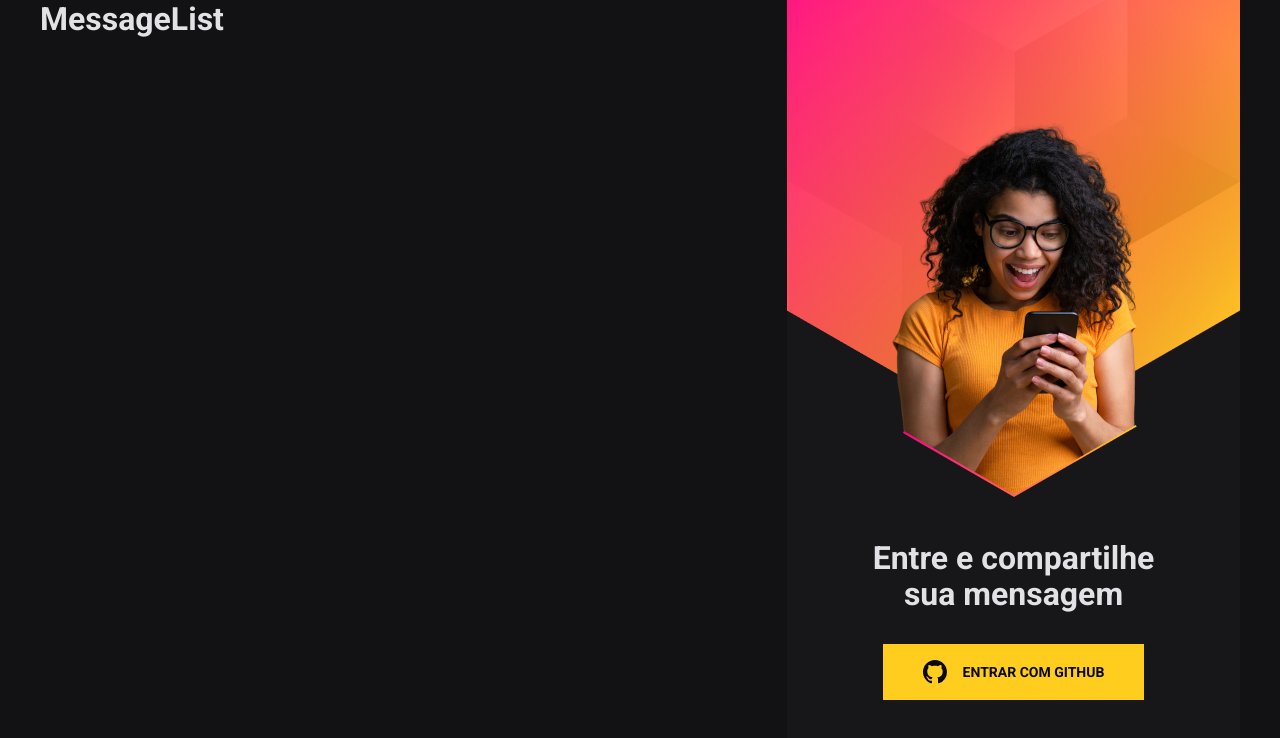
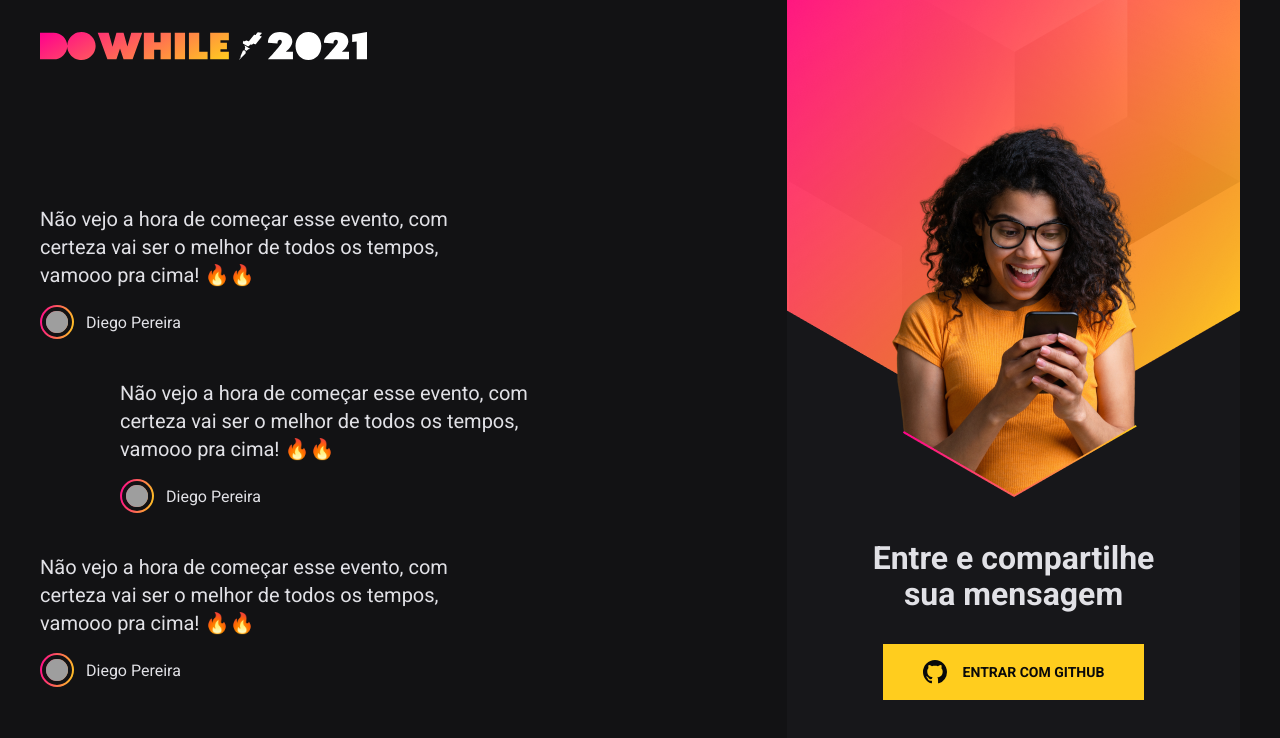
Before and after one commit to saulocr/NLW-Heat-2021, a React (Vite) app in the folder web/: page / in a window 1280 px wide. Shown: the top 738 px of the page. Built offline with nearby package versions, Linux system fonts and the light colour scheme; grey boxes are pictures that could not be loaded.

Commit message:
Prototipa MessageList e seu estilo

```diff
--- a/web/src/components/MessageList/index.tsx
+++ b/web/src/components/MessageList/index.tsx
@@ -1,5 +1,45 @@
+import styles from './styles.module.scss';
+
+import logoImg from '../../assets/logo.svg';
+
 export function MessageList () {
     return (
-        <h1>MessageList</h1>
+        <div className={styles.messageListWrapper}>
+            <img src={logoImg} alt="DoWhile 2021" />
+
+            <ul className={styles.messageList}>
+                <li className={styles.message}>
+                    <p className={styles.messageContent}>Não vejo a hora de começar esse evento, com certeza vai ser o melhor de todos os tempos, vamooo pra cima! 🔥🔥</p>
+                    <div className={styles.messageUser}>
+                        <div className={styles.userImage}>
+                            <img src="https://github.com/diego3g.png" alt="Diego Pereira"/>
+                        </div>
+                        <span>Diego Pereira</span>
+                    </div>
+                </li>
+
+                <li className={styles.message}>
+                    <p className={styles.messageContent}>Não vejo a hora de começar esse evento, com certeza vai ser o melhor de todos os tempos, vamooo pra cima! 🔥🔥</p>
+                    <div className={styles.messageUser}>
+                        <div className={styles.userImage}>
+                            <img src="https://github.com/diego3g.png" alt="Diego Pereira"/>
+                        </div>
+                        <span>Diego Pereira</span>
+                    </div>
+                </li>
+
+                <li className={styles.message}>
+                    <p className={styles.messageContent}>Não vejo a hora de começar esse evento, com certeza vai ser o melhor de todos os tempos, vamooo pra cima! 🔥🔥</p>
+                    <div className={styles.messageUser}>
+                        <div className={styles.userImage}>
+                            <img src="https://github.com/diego3g.png" alt="Diego Pereira"/>
+                        </div>
+                        <span>Diego Pereira</span>
+                    </div>
+                </li>
+
+
+            </ul>
+        </div>
     )
 }
--- /dev/null
+++ b/web/src/components/MessageList/styles.module.scss
@@ -0,0 +1,64 @@
+.messageListWrapper {
+
+    display: flex;
+    flex-direction: column;
+
+    justify-content: space-between;
+    align-items: flex-start;
+
+    >img {
+        height: 28px;
+        margin: 32px 0;
+    }
+}
+
+.messageList {
+
+    list-style: none;
+    display: flex;
+    flex-direction: column;
+    justify-content: center;
+    gap: 40px;
+    flex: 1;
+
+
+    .message {
+        max-width: 440px;
+
+        &:nth-child(2) {
+            margin-left: 80px;
+        }
+
+        .messageContent {
+            font-size: 20px;
+            line-height: 28px;
+        }
+
+        .messageUser {
+
+            margin-top: 16px;
+            display: flex;
+            align-items: center;
+
+            .userImage {
+                padding: 2px;
+                background: linear-gradient(100deg, #ff008e 0%, #ffcd1e 100%);
+                border-radius: 50%;
+                line-height: 0;
+
+                img {
+                    width: 30px;
+                    height: 30px;
+                    border-radius: 50%;
+                    border: 4px solid #121214;
+                }
+
+            }
+
+            span {
+                font-size: 16px;
+                margin-left: 12px;
+            }
+        }
+    }
+}
```
